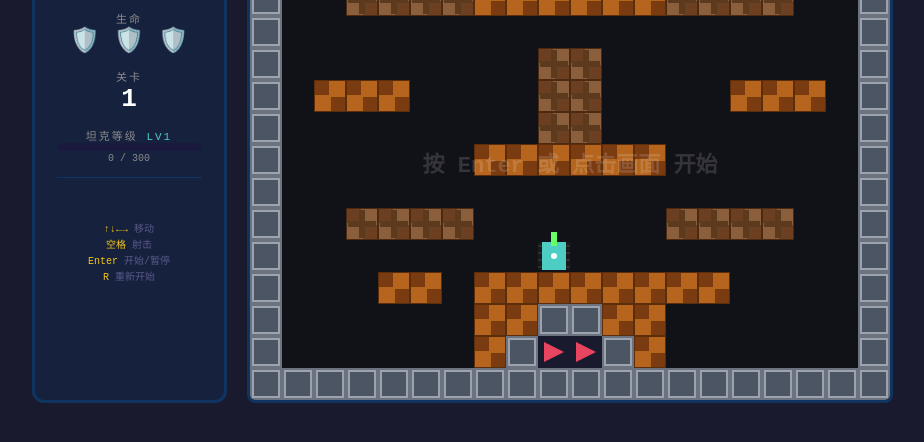
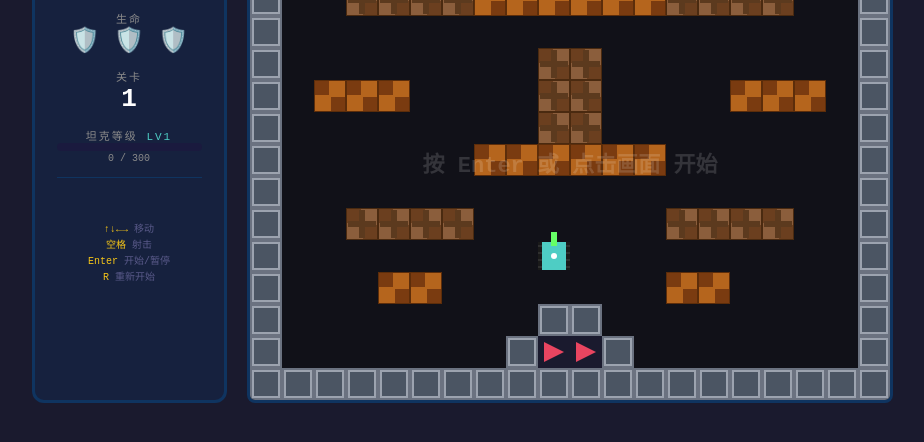
Before and after one commit to hy1589389/tank-battle, a plain HTML site: page index.html in a window 1280 px wide. Shown: the part 288-730 px from the top of the page, without its empty margins (178-1102 px from the left). Drawn offline with Linux system fonts and the light colour scheme.

Commit message:
修复玩家卡墙：清除出生点区域+移除基地砖块
- 移除基地周围可破坏砖块（不再生成）
- 地图生成时强制清除 cols 8-11, rows 12-13 区域
- createPlayer 增加安全回退：出生点被挡住时自动向上寻找空位

Co-Authored-By: Claude Opus 4.7 (1M context) <noreply@anthropic.com>

```diff
--- a/index.html
+++ b/index.html
@@ -113,7 +113,6 @@ let freezeTimer = 0, speedBoostTimer = 0, rapidFireTimer = 0;
 let baseRegenTimer = 0;
 
 let player = null, enemies = [], bullets = [], explosions = [], powerups = [], map = [];
-let baseBricks = []; // positions of base-area destructible bricks for regen
 
 // ---- CONSTANTS ----
 const TILE_EMPTY = 0, TILE_BRICK = 1, TILE_STEEL = 2, TILE_BASE = 3, TILE_WALL = 4;
@@ -179,35 +178,19 @@ canvas.addEventListener('click', () => {
 
 // ---- LEVEL MAPS ----
 function defineBaseArea(m) {
-  // Base tiles
   m[ROWS-2][9] = TILE_BASE; m[ROWS-2][10] = TILE_BASE;
-  // Steel protection behind base
   m[ROWS-1][8] = TILE_STEEL; m[ROWS-1][9] = TILE_STEEL;
   m[ROWS-1][10] = TILE_STEEL; m[ROWS-1][11] = TILE_STEEL;
-  // Steel columns beside base
   m[ROWS-2][8] = TILE_STEEL; m[ROWS-2][11] = TILE_STEEL;
-  // Steel above base corners
   m[ROWS-3][9] = TILE_STEEL; m[ROWS-3][10] = TILE_STEEL;
-  // Destructible bricks around base (saved for regen)
-  baseBricks = [
-    [7,ROWS-2],[8,ROWS-3],[11,ROWS-3],[12,ROWS-2],
-    [8,ROWS-2],[11,ROWS-2],
-    [7,ROWS-3],[12,ROWS-3],
-    [7,ROWS-4],[8,ROWS-4],[9,ROWS-4],[10,ROWS-4],[11,ROWS-4],[12,ROWS-4],
-  ];
-  baseBricks.forEach(([c,r]) => { if (m[r][c] === TILE_EMPTY) m[r][c] = TILE_BRICK; });
 }
 
 function regenerateBase() {
-  // Restore base tiles
   map[ROWS-2][9] = TILE_BASE; map[ROWS-2][10] = TILE_BASE;
-  // Restore base steel
   map[ROWS-1][8] = TILE_STEEL; map[ROWS-1][9] = TILE_STEEL;
   map[ROWS-1][10] = TILE_STEEL; map[ROWS-1][11] = TILE_STEEL;
   map[ROWS-2][8] = TILE_STEEL; map[ROWS-2][11] = TILE_STEEL;
   map[ROWS-3][9] = TILE_STEEL; map[ROWS-3][10] = TILE_STEEL;
-  // Restore base bricks
-  baseBricks.forEach(([c,r]) => { if (map[r][c] === TILE_EMPTY) map[r][c] = TILE_BRICK; });
   baseRegenTimer = 0;
 }
 
@@ -255,6 +238,13 @@ function getLevelMap(n) {
   ];
   const b = bricks[(n - 1) % bricks.length];
   b.forEach(([c,r]) => { if (m[r] && m[r][c] === TILE_EMPTY) m[r][c] = TILE_BRICK; });
+
+  // Clear spawn area (cols 8-11, rows 12-13) so player never spawns inside a wall
+  for (let r = 12; r <= 13; r++) {
+    for (let c = 8; c <= 11; c++) {
+      if (m[r][c] === TILE_BRICK || m[r][c] === TILE_WALL) m[r][c] = TILE_EMPTY;
+    }
+  }
 
   return m;
 }
@@ -389,7 +379,14 @@ function destroyTile(col,row){
 
 function createPlayer(){
   const lv=playerUpgrade;
-  const p=new Tank(TILE*9+2,TILE*13+2,DIR_UP,UPGRADE_COLORS[lv-1],true);
+  let sy=TILE*13+2, sx=TILE*9+2;
+  // Safety: if spawn area is blocked, try moving up
+  for(let attempt=0;attempt<6;attempt++){
+    const tr={x:sx,y:sy,w:TILE-4,h:TILE-4};
+    if(!rectCollidesMap(tr))break;
+    sy-=TILE;
+  }
+  const p=new Tank(sx,sy,DIR_UP,UPGRADE_COLORS[lv-1],true);
   p.invincibleUntil=Date.now()+3000;
   p.speed=2.5+(lv-1)*0.4;
   p.shootDelay=Math.max(8,20-(lv-1)*2);
```
